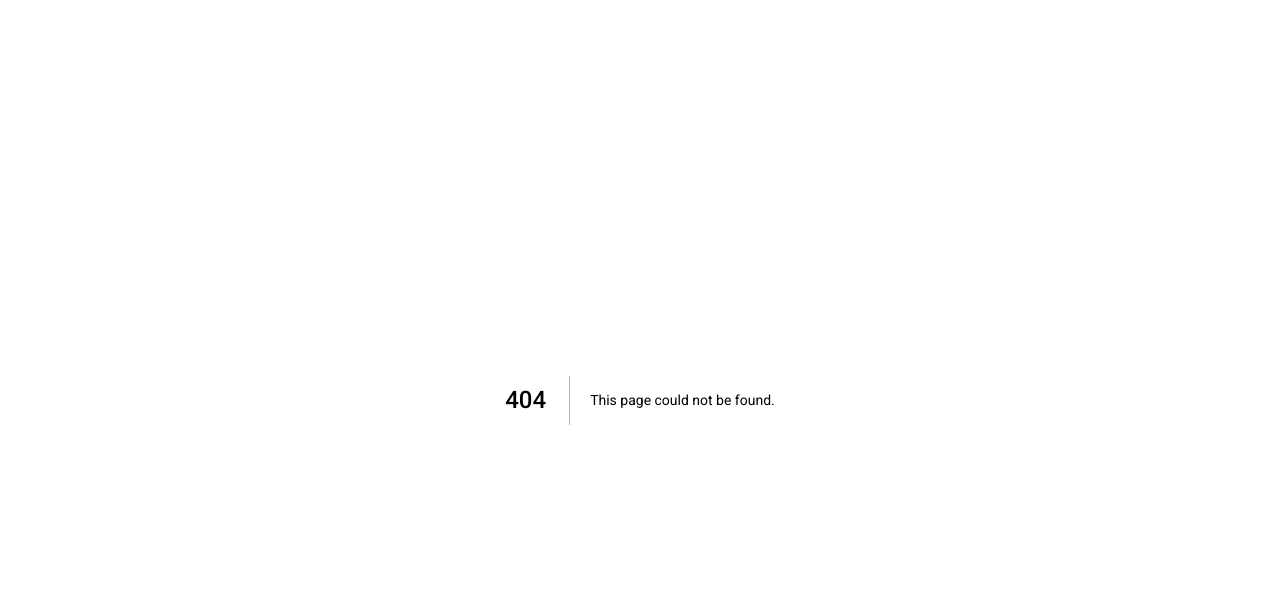
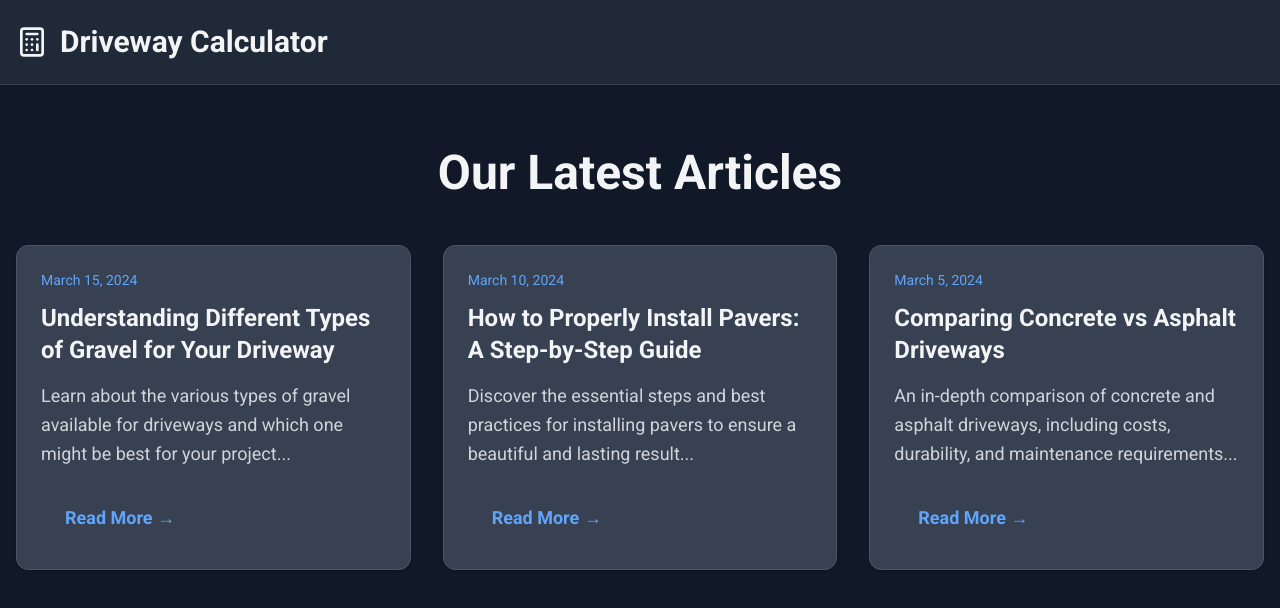
Before and after one commit to mkrizia17/Driveway-Calculator, a Next.js app: page /blog in a window 1280 px wide. Before the commit this address had no page. Shown: the top 608 px of the page. Built offline with nearby package versions, Linux system fonts and the light colour scheme.

Commit message:
Blog page

```diff
--- /dev/null
+++ b/src/app/blog/page.tsx
@@ -0,0 +1,71 @@
+import React from 'react';
+import { Card, CardContent } from "@/components/ui/card";
+import Link from 'next/link';
+import { CalculatorIcon } from 'lucide-react';
+
+interface BlogPost {
+  title: string;
+  date: string;
+  excerpt: string;
+}
+
+const blogPosts: BlogPost[] = [
+  {
+    title: "Understanding Different Types of Gravel for Your Driveway",
+    date: "March 15, 2024",
+    excerpt: "Learn about the various types of gravel available for driveways and which one might be best for your project..."
+  },
+  {
+    title: "How to Properly Install Pavers: A Step-by-Step Guide",
+    date: "March 10, 2024",
+    excerpt: "Discover the essential steps and best practices for installing pavers to ensure a beautiful and lasting result..."
+  },
+  {
+    title: "Comparing Concrete vs Asphalt Driveways",
+    date: "March 5, 2024",
+    excerpt: "An in-depth comparison of concrete and asphalt driveways, including costs, durability, and maintenance requirements..."
+  }
+];
+
+export default function BlogPage() {
+  return (
+    <div className="min-h-screen bg-gray-900">
+      <div className="bg-gray-800 border-b border-gray-700">
+        <div className="container mx-auto px-4 py-6">
+          <Link
+            href="/"
+            className="text-gray-100 hover:text-blue-400 transition-colors flex items-center gap-3 text-3xl font-bold"
+          >
+            <CalculatorIcon className="w-8 h-8" />
+            Driveway Calculator
+          </Link>
+        </div>
+      </div>
+
+      <div className="container mx-auto px-4 py-16">
+        <h1 className="text-4xl md:text-5xl font-bold text-center mb-12 text-gray-100">
+          Our Latest Articles
+        </h1>
+
+        <div className="grid grid-cols-1 md:grid-cols-2 lg:grid-cols-3 gap-8">
+          {blogPosts.map((post, index) => (
+            <Card key={index} className="overflow-hidden hover:shadow-xl transition-all duration-300 bg-gray-700 border-gray-600">
+              <CardContent className="p-6">
+                <p className="text-sm text-blue-400 mb-3">{post.date}</p>
+                <h2 className="text-2xl font-semibold text-gray-100 mb-4 hover:text-blue-400 transition-colors">
+                  {post.title}
+                </h2>
+                <p className="text-gray-300 mb-6 line-clamp-3">
+                  {post.excerpt}
+                </p>
+                <button className="text-blue-400 hover:text-blue-300 font-semibold transition-colors">
+                  Read More →
+                </button>
+              </CardContent>
+            </Card>
+          ))}
+        </div>
+      </div>
+    </div>
+  );
+}
--- a/src/app/page.tsx
+++ b/src/app/page.tsx
@@ -191,9 +191,9 @@ export default function Home() {
                   viewBox="0 0 24 24"
                   fill="none"
                   stroke="currentColor"
-                  stroke-width="2"
-                  stroke-linecap="round"
-                  stroke-linejoin="round"
+                  strokeWidth="2"
+                  strokeLinecap="round"
+                  strokeLinejoin="round"
                   className="w-12 h-12 text-blue-400 mb-2 mx-auto"
                 >
                   <circle cx="12" cy="12" r="10" />
@@ -304,7 +304,7 @@ export default function Home() {
             <div>
               <h4 className="text-lg font-semibold mb-4 text-blue-400">Resources</h4>
               <ul className="space-y-2">
-                <li><a href="#" className="hover:text-blue-400 transition-colors">Blog</a></li>
+                <li><Link href="/blog" className="hover:text-blue-400 transition-colors">Blog</Link></li>
                 <li><a href="#" className="hover:text-blue-400 transition-colors">FAQs</a></li>
                 <li><a href="#" className="hover:text-blue-400 transition-colors">Contact Us</a></li>
                 <li><a href="#" className="hover:text-blue-400 transition-colors">Privacy Policy</a></li>
```
